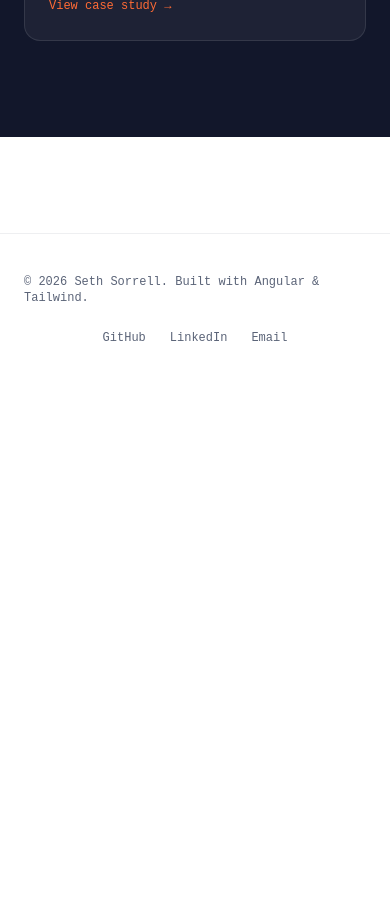
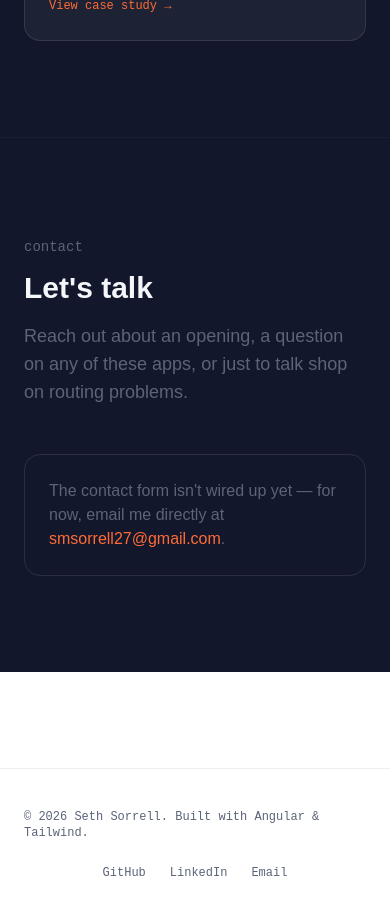
Before and after one commit to SethSorrellDev/seth-sorrell-portfolio, an Angular app: page / in a window 390 px wide. Shown: the part 4480-5395 px from the top of the page. Before the commit the page ends 4866 px from the top, so only its background shows below. Built offline with nearby package versions, Linux system fonts and the light colour scheme.

Commit message:
Phase 6: contact form (EmailJS), resume download, Contact nav link

```diff
--- a/package.json
+++ b/package.json
@@ -20,6 +20,7 @@
     "@angular/platform-server": "^22.1.0",
     "@angular/router": "^22.1.0",
     "@angular/ssr": "^22.1.6",
+    "@emailjs/browser": "^4.4.1",
     "@fontsource-variable/bricolage-grotesque": "^5.3.0",
     "@fontsource-variable/inter": "^5.3.0",
     "@fontsource-variable/jetbrains-mono": "^5.3.0",
--- /dev/null
+++ b/src/app/features/home/contact/contact.html
@@ -0,0 +1,39 @@
+<section id="contact" class="max-w-6xl mx-auto px-6 py-24 md:py-32 border-t border-slate/10">
+  <span class="font-mono text-sm text-slate">contact</span>
+  <h2 class="font-display text-3xl md:text-4xl font-bold mt-3 mb-4 text-ink dark:text-paper">Let's talk</h2>
+  <p class="font-body text-lg text-slate max-w-2xl mb-12">Reach out about an opening, a question on any of these apps, or just to talk shop on routing problems.</p>
+
+  @if (!isConfigured) {
+    <div class="max-w-xl rounded-2xl border border-slate/15 dark:border-white/10 p-6">
+      <p class="font-body text-slate">The contact form isn't wired up yet — for now, email me directly at <a href="mailto:smsorrell27@gmail.com" class="text-dispatch">smsorrell27@gmail.com</a>.</p>
+    </div>
+  } @else {
+    <form (submit)="onSubmit($event)" class="max-w-xl space-y-5">
+      <div>
+        <label for="name" class="block font-mono text-xs text-slate mb-2">Name</label>
+        <input id="name" type="text" [value]="name()" (input)="name.set(inputValue($event))" class="w-full rounded-lg border border-slate/30 bg-transparent px-4 py-3 font-body text-ink dark:text-paper focus:outline-none focus:border-dispatch transition-colors" />
+      </div>
+
+      <div>
+        <label for="email" class="block font-mono text-xs text-slate mb-2">Email</label>
+        <input id="email" type="email" [value]="email()" (input)="email.set(inputValue($event))" class="w-full rounded-lg border border-slate/30 bg-transparent px-4 py-3 font-body text-ink dark:text-paper focus:outline-none focus:border-dispatch transition-colors" />
+      </div>
+
+      <div>
+        <label for="message" class="block font-mono text-xs text-slate mb-2">Message</label>
+        <textarea id="message" rows="5" [value]="message()" (input)="message.set(textareaValue($event))" class="w-full rounded-lg border border-slate/30 bg-transparent px-4 py-3 font-body text-ink dark:text-paper focus:outline-none focus:border-dispatch transition-colors resize-none"></textarea>
+      </div>
+
+      <button type="submit" [disabled]="!isValid() || status() === 'sending'" class="inline-flex items-center gap-2 px-6 py-3 rounded-full font-mono text-sm transition-colors duration-200 bg-dispatch text-white hover:bg-dispatch/90 disabled:opacity-40 disabled:cursor-not-allowed">
+        {{ status() === 'sending' ? 'Sending…' : 'Send Message' }}
+      </button>
+
+      @if (status() === 'sent') {
+        <p class="font-mono text-sm text-route">Message sent — thanks, I'll get back to you soon.</p>
+      }
+      @if (status() === 'error') {
+        <p class="font-mono text-sm text-dispatch">Something went wrong — email me directly at <a href="mailto:smsorrell27@gmail.com" class="underline">smsorrell27@gmail.com</a> instead.</p>
+      }
+    </form>
+  }
+</section>
--- /dev/null
+++ b/src/app/features/home/contact/contact.ts
@@ -0,0 +1,57 @@
+import { Component, signal, computed } from '@angular/core';
+import emailjs from '@emailjs/browser';
+
+const SERVICE_ID = 'REPLACE_ME_SERVICE_ID';
+const TEMPLATE_ID = 'REPLACE_ME_TEMPLATE_ID';
+const PUBLIC_KEY = 'REPLACE_ME_PUBLIC_KEY';
+
+type SubmitStatus = 'idle' | 'sending' | 'sent' | 'error';
+
+@Component({
+  selector: 'app-contact',
+  templateUrl: './contact.html',
+  styleUrl: './contact.css',
+})
+export class Contact {
+  readonly isConfigured = SERVICE_ID !== 'REPLACE_ME_SERVICE_ID';
+
+  name = signal('');
+  email = signal('');
+  message = signal('');
+  status = signal<SubmitStatus>('idle');
+
+  isValid = computed(() => {
+    const emailPattern = /^[^\s@]+@[^\s@]+\.[^\s@]+$/;
+    return this.name().trim().length > 0 && emailPattern.test(this.email()) && this.message().trim().length > 0;
+  });
+
+  inputValue(event: Event): string {
+    return (event.target as HTMLInputElement).value;
+  }
+
+  textareaValue(event: Event): string {
+    return (event.target as HTMLTextAreaElement).value;
+  }
+
+  async onSubmit(event: Event): Promise<void> {
+    event.preventDefault();
+    if (!this.isValid() || this.status() === 'sending') return;
+
+    this.status.set('sending');
+
+    try {
+      await emailjs.send(
+        SERVICE_ID,
+        TEMPLATE_ID,
+        { from_name: this.name(), from_email: this.email(), message: this.message() },
+        { publicKey: PUBLIC_KEY }
+      );
+      this.status.set('sent');
+      this.name.set('');
+      this.email.set('');
+      this.message.set('');
+    } catch {
+      this.status.set('error');
+    }
+  }
+}
--- a/src/app/features/home/home.html
+++ b/src/app/features/home/home.html
@@ -3,4 +3,5 @@
   <app-about />
   <app-credentials />
   <app-projects />
+  <app-contact />
 </main>
--- a/src/app/features/home/home.ts
+++ b/src/app/features/home/home.ts
@@ -3,10 +3,11 @@ import { Hero } from './hero/hero';
 import { About } from './about/about';
 import { Credentials } from './credentials/credentials';
 import { Projects } from './projects/projects';
+import { Contact } from './contact/contact';
 
 @Component({
   selector: 'app-home',
-  imports: [Hero, About, Credentials, Projects],
+  imports: [Hero, About, Credentials, Projects, Contact],
   templateUrl: './home.html',
   styleUrl: './home.css',
 })
--- a/src/app/shared/navbar/navbar.ts
+++ b/src/app/shared/navbar/navbar.ts
@@ -14,5 +14,6 @@ export class Navbar {
     { label: 'About', fragment: 'about' },
     { label: 'Credentials', fragment: 'credentials' },
     { label: 'Projects', fragment: 'projects' },
+    { label: 'Contact', fragment: 'contact' },
   ];
 }
```
Also changed, not shown: src/app/features/home/contact/contact.css (added), 2 other files (tests, documents, lock files or other folders).
